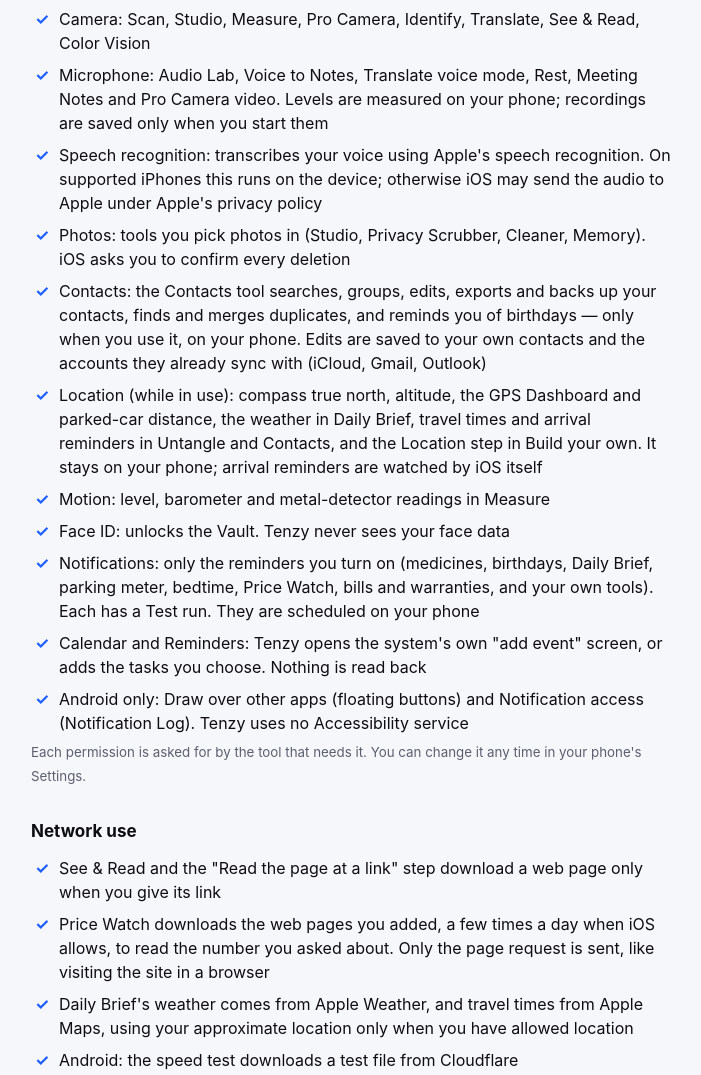
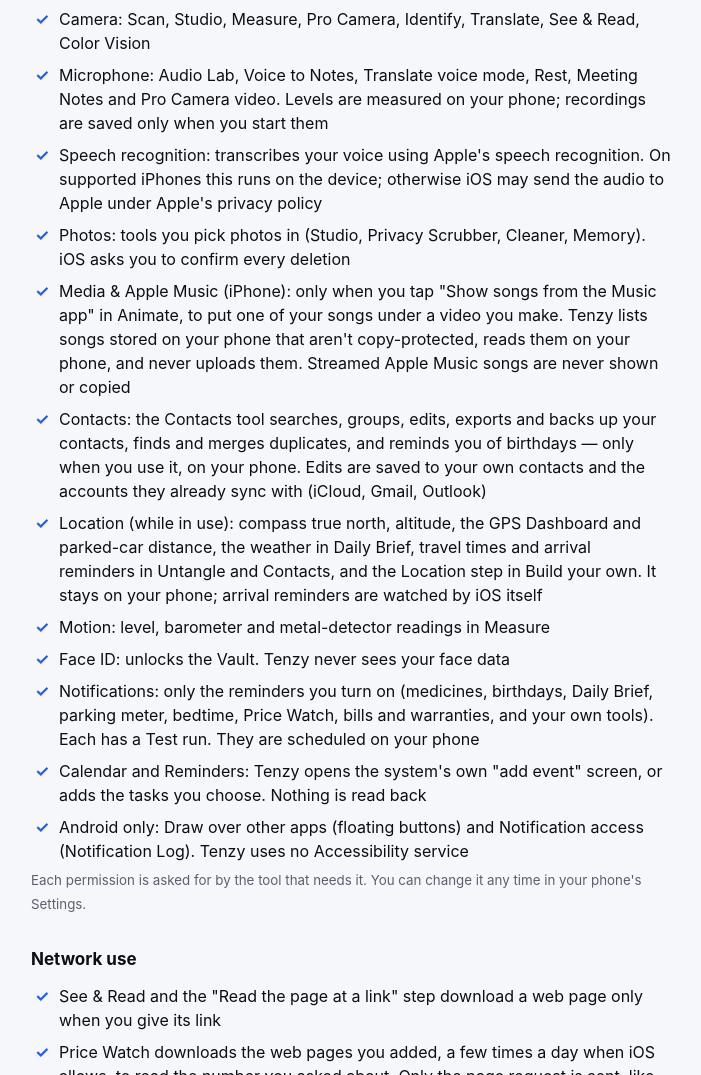
Before and after one commit to manan99991/tenzy, a plain HTML site: page privacy.html in a window 1280 px wide. Shown: the part 785-1860 px from the top of the page, without its empty margins (289-990 px from the left). Drawn offline with Linux system fonts and the light colour scheme.

Commit message:
Privacy policy: Media & Apple Music permission (Animate's Add music)
Co-Authored-By: Claude Opus 5.5 <noreply@anthropic.com>
Claude-Session: https://claude.ai/code/session_01V11L85gsYNHDmHozbGeaup

```diff
--- a/privacy.html
+++ b/privacy.html
@@ -21,6 +21,7 @@ body{margin:0;background:var(--bg);color:var(--t);font:16px/1.5 -apple-system,Bl
 <li>Microphone: Audio Lab, Voice to Notes, Translate voice mode, Rest, Meeting Notes and Pro Camera video. Levels are measured on your phone; recordings are saved only when you start them</li>
 <li>Speech recognition: transcribes your voice using Apple's speech recognition. On supported iPhones this runs on the device; otherwise iOS may send the audio to Apple under Apple's privacy policy</li>
 <li>Photos: tools you pick photos in (Studio, Privacy Scrubber, Cleaner, Memory). iOS asks you to confirm every deletion</li>
+<li>Media &amp; Apple Music (iPhone): only when you tap "Show songs from the Music app" in Animate, to put one of your songs under a video you make. Tenzy lists songs stored on your phone that aren't copy-protected, reads them on your phone, and never uploads them. Streamed Apple Music songs are never shown or copied</li>
 <li>Contacts: the Contacts tool searches, groups, edits, exports and backs up your contacts, finds and merges duplicates, and reminds you of birthdays — only when you use it, on your phone. Edits are saved to your own contacts and the accounts they already sync with (iCloud, Gmail, Outlook)</li>
 <li>Location (while in use): compass true north, altitude, the GPS Dashboard and parked-car distance, the weather in Daily Brief, travel times and arrival reminders in Untangle and Contacts, and the Location step in Build your own. It stays on your phone; arrival reminders are watched by iOS itself</li>
 <li>Motion: level, barometer and metal-detector readings in Measure</li>
```
